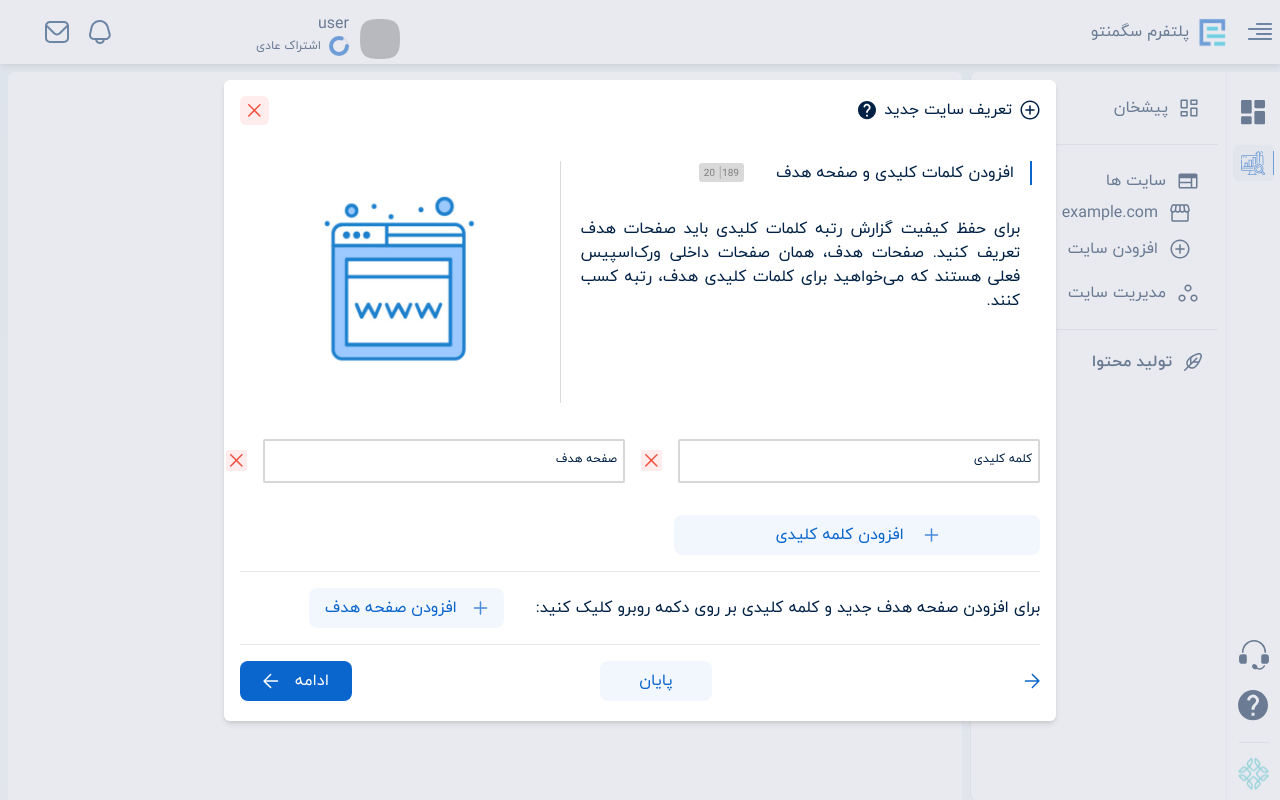
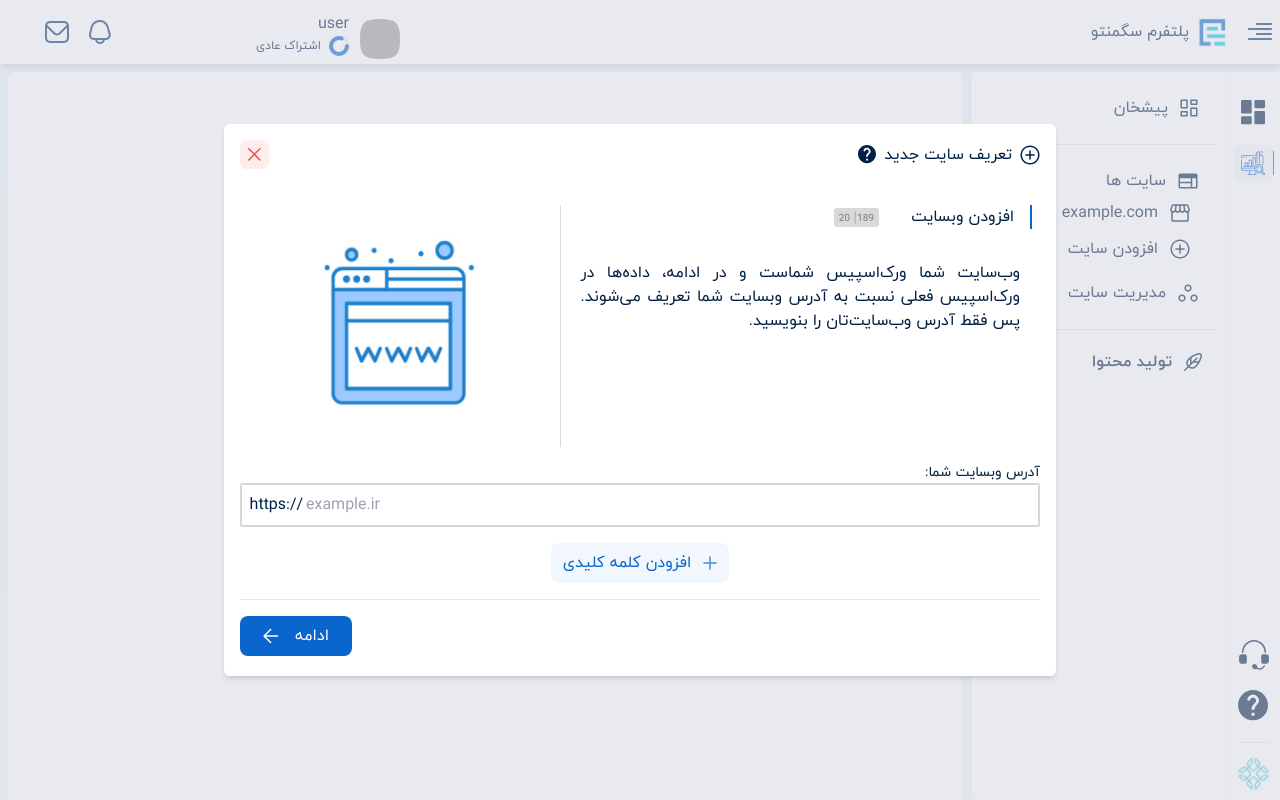
Before and after one commit to xaankoow/segmento-nuxt, a Nuxt app: page /workspace/add in a window 1280 px wide. Built offline with nearby package versions, Linux system fonts and the light colour scheme; grey boxes are pictures that could not be loaded.

Commit message:
feat-page: add workspace connet to API

```diff
--- a/pages/workspace/add.vue
+++ b/pages/workspace/add.vue
@@ -65,7 +65,7 @@
             config.by_route(`${steps_section}`)[0].placeholder
           }}</span>
           <div class="relative" style="direction: ltr">
-            <input type="text"
+            <input type="text" id="website_text_box"
               class="w-full border-2 border-base-350 rounded-sm py-2 pl-16 focus:border-b-primary outline-none"
               placeholder="example.ir" v-model="form.website" @blur="check_workspace()" />
             <label class="absolute left-[0.6rem] top-[0.6rem]">https://</label>
@@ -88,7 +88,8 @@
         <hr />
         <!-- continue button -->
         <div class="flex flex-row items-center justify-end mb-5">
-          <button class="btn-primary flex flex-row items-center gap-4 w-28 justify-center" @click="step++">
+          <button class="btn-primary flex flex-row items-center gap-4 w-28 justify-center"
+            @click="nextStep(check_workspace())">
             <span>{{ config.by_route(`${current_page}/buttons/next`) }}</span>
             <span>
               <svg width="16" height="16" viewBox="0 0 16 16" fill="none" xmlns="http://www.w3.org/2000/svg">
@@ -220,12 +221,13 @@
 <script setup>
 import Config from "../../composables/Config";
 import PagePanel from "../../widget/Workspace/Add/PagePanel";
+import Request from "../../Api/Request";
 import { ref } from "vue";
 
 const current_page = "pages/workspace/add";
 const steps_section = `${current_page}/steps`;
 const config = new Config();
-const step = ref(2);
+const step = ref(1);
 const form = ref({
   website: "",
   pages: [],
@@ -234,9 +236,41 @@ const form = ref({
 const page_panel = ref(null);
 
 function store_data() {
-  page_panel.value.forEach(p => form.value.pages.push(p.value()));
+  let data = page_panel.value.map(item => {
+    let value = item.value();
+    let keywords = value.keywords;
 
+    // TODO : add competitors and is_money_page section
+
+    return {
+      slug: value.page,
+      is_money_page: false,
+      keywords: keywords.map(keyword => {
+        return {
+          text: keyword,
+          competitors: []
+        }
+      })
+    }
+  });
+
+  form.value.pages = data;
+  form.value.website = `https://${form.value.website}`;
   console.log(form.value);
+
+  store_website();
+}
+
+async function store_website() {
+  let request = new Request();
+  let response = await request.post("workspaces/add", { workspace: form.value }, 'v1');
+
+  if (response.status()) {
+    console.log(response.data());
+  }
+  else {
+    console.log(response.errors());
+  }
 }
 
 function add_page_panel() {
@@ -247,18 +281,37 @@ function add_page_panel() {
   page_panel.value.push(panel);
 }
 
-onMounted(() => {
-  page_panel.value = [];
-  add_page_panel();
-
+onUpdated(() => {
+  if (page_panel.value === null) {
+    page_panel.value = [];
+    add_page_panel();
+  }
 })
 
 function check_workspace() {
   let website = form.value.website;
+  let element = document.getElementById("website_text_box");
+  let re = new RegExp("^((http|https)://)?[-a-zA-Z0-9@:%._\\+~#?&//=]{2,256}\\.[a-z]{2,6}\\b([-a-zA-Z0-9@:%._\\+~#?&//=]*)$");
+  let result = false;
   // TODO : add regex to check url
-  if (website.startsWith("http://") || website.startsWith("https://")) {
+  if (re.test(website)) {
     website = website.replace("http://", "").replace("https://", "");
     form.value.website = website;
+    element.classList.remove("border-error");
+    element.classList.add("border-success");
+    result = true;
+  }
+  else {
+    element.classList.remove("border-success");
+    element.classList.add("border-error");
+  }
+
+  return result;
+}
+
+function nextStep(validation_check = false) {
+  if (validation_check) {
+    step.value += 1;
   }
 }
 </script>
```
